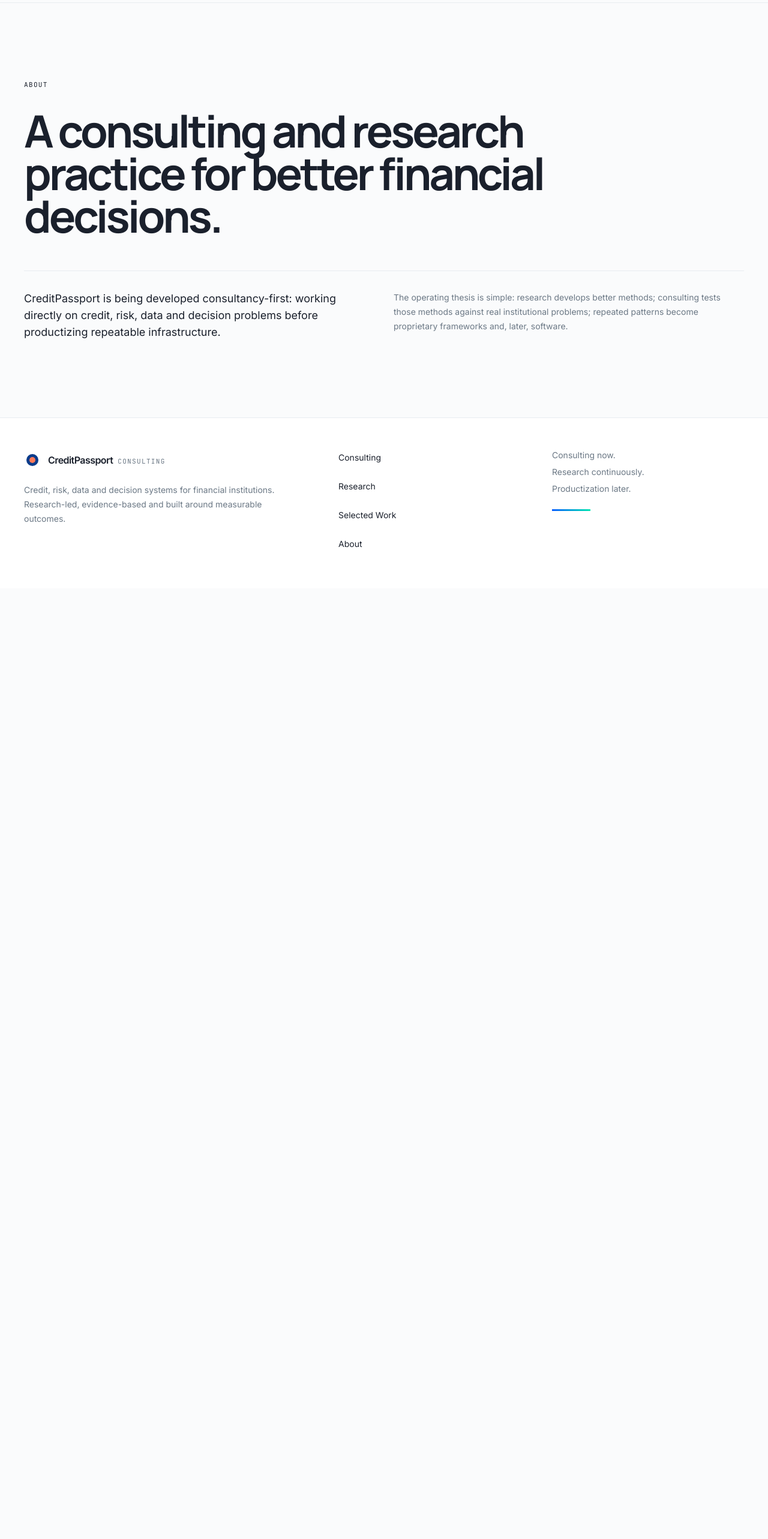
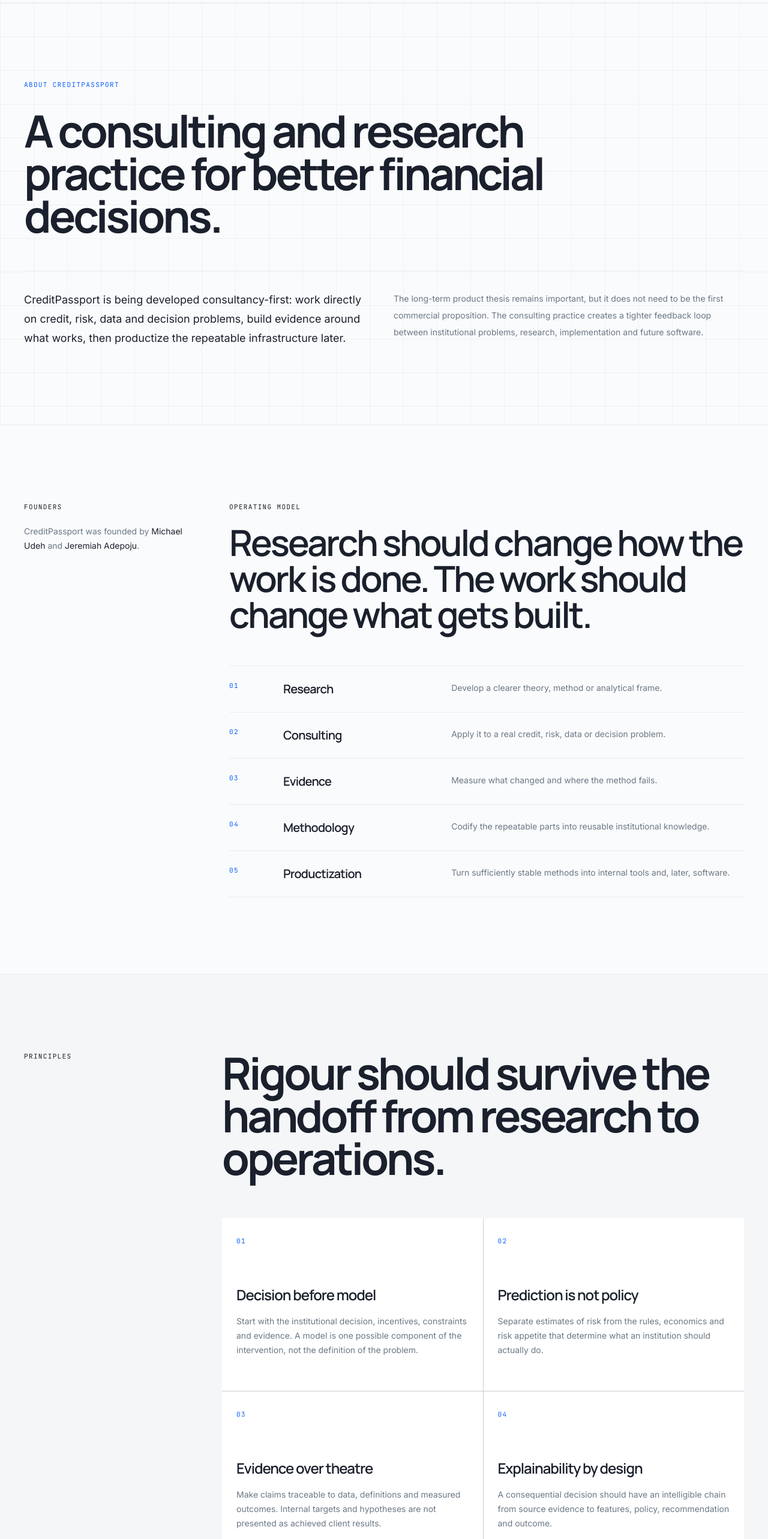
Before and after one commit to AdepojuJeremy/credit-passport-consultancy, a Next.js app: page /about in a window 1280 px wide. Shown: the part 60-2626 px from the top of the page at 60% size. Before the commit the page ends 1041 px from the top, so only its background shows below. Built offline with nearby package versions, Linux system fonts and the light colour scheme.

Commit message:
feat: build institutional about page

```diff
--- a/app/about/page.tsx
+++ b/app/about/page.tsx
@@ -1,20 +1,106 @@
 import type { Metadata } from "next";
+import Link from "next/link";
+import { ArrowUpRight } from "lucide-react";
 
-export const metadata: Metadata = { title: "About" };
+export const metadata: Metadata = {
+  title: "About",
+  description: "CreditPassport is a consulting and research practice focused on better credit, risk, data and decision systems.",
+};
+
+const principles = [
+  ["01", "Decision before model", "Start with the institutional decision, incentives, constraints and evidence. A model is one possible component of the intervention, not the definition of the problem."],
+  ["02", "Prediction is not policy", "Separate estimates of risk from the rules, economics and risk appetite that determine what an institution should actually do."],
+  ["03", "Evidence over theatre", "Make claims traceable to data, definitions and measured outcomes. Internal targets and hypotheses are not presented as achieved client results."],
+  ["04", "Explainability by design", "A consequential decision should have an intelligible chain from source evidence to features, policy, recommendation and outcome."],
+  ["05", "Research into practice", "Use research to create better methods, test those methods against real institutional problems and preserve what survives contact with evidence."],
+  ["06", "Productize repetition", "When a consulting method becomes repeatable, validated and operationally useful, it becomes a candidate for tooling and later product infrastructure."],
+];
+
+const flywheel = [
+  ["Research", "Develop a clearer theory, method or analytical frame."],
+  ["Consulting", "Apply it to a real credit, risk, data or decision problem."],
+  ["Evidence", "Measure what changed and where the method fails."],
+  ["Methodology", "Codify the repeatable parts into reusable institutional knowledge."],
+  ["Productization", "Turn sufficiently stable methods into internal tools and, later, software."],
+];
 
 export default function AboutPage() {
   return (
-    <section className="site-container py-20 md:py-32">
-      <p className="kicker">About</p>
+    <>
+      <section className="section-grid border-b hairline">
+        <div className="site-container py-20 md:py-32">
+          <p className="kicker text-[color:var(--brand-blue)]">About CreditPassport</p>
           <h1 className="section-title mt-8 max-w-5xl">A consulting and research practice for better financial decisions.</h1>
           <div className="mt-14 grid gap-8 border-t hairline pt-8 md:grid-cols-2">
-        <p className="max-w-xl text-lg leading-7">
-          CreditPassport is being developed consultancy-first: working directly on credit, risk, data and decision problems before productizing repeatable infrastructure.
+            <p className="max-w-xl text-lg leading-8">
+              CreditPassport is being developed consultancy-first: work directly on credit, risk, data and decision problems, build evidence around what works, then productize the repeatable infrastructure later.
             </p>
-        <p className="max-w-xl text-sm leading-6 text-[color:var(--muted)]">
-          The operating thesis is simple: research develops better methods; consulting tests those methods against real institutional problems; repeated patterns become proprietary frameworks and, later, software.
+            <p className="max-w-xl text-sm leading-7 text-[color:var(--muted)]">
+              The long-term product thesis remains important, but it does not need to be the first commercial proposition. The consulting practice creates a tighter feedback loop between institutional problems, research, implementation and future software.
             </p>
           </div>
+        </div>
       </section>
+
+      <section className="site-container py-20 md:py-32">
+        <div className="grid gap-14 lg:grid-cols-[0.5fr_1.5fr]">
+          <div>
+            <p className="kicker">Founders</p>
+            <p className="mt-5 text-sm leading-6 text-[color:var(--muted)]">
+              CreditPassport was founded by <span className="text-[color:var(--foreground)]">Michael Udeh</span> and <span className="text-[color:var(--foreground)]">Jeremiah Adepoju</span>.
+            </p>
+          </div>
+          <div>
+            <p className="kicker">Operating model</p>
+            <h2 className="mt-5 max-w-4xl font-[family-name:var(--font-manrope)] text-4xl font-semibold tracking-[-0.05em] md:text-6xl">
+              Research should change how the work is done. The work should change what gets built.
+            </h2>
+            <div className="mt-14 border-t hairline">
+              {flywheel.map(([title, copy], index) => (
+                <div key={title} className="grid gap-5 border-b hairline py-6 md:grid-cols-[70px_0.8fr_1.5fr]">
+                  <span className="kicker text-[color:var(--brand-blue)]">{String(index + 1).padStart(2, "0")}</span>
+                  <h3 className="font-[family-name:var(--font-manrope)] text-xl font-semibold tracking-[-0.04em]">{title}</h3>
+                  <p className="max-w-xl text-sm leading-6 text-[color:var(--muted)]">{copy}</p>
+                </div>
+              ))}
+            </div>
+          </div>
+        </div>
+      </section>
+
+      <section className="border-y hairline bg-[color:var(--panel)]">
+        <div className="site-container py-20 md:py-32">
+          <div className="grid gap-10 md:grid-cols-[0.5fr_1.5fr]">
+            <p className="kicker">Principles</p>
+            <div>
+              <h2 className="section-title max-w-4xl">Rigour should survive the handoff from research to operations.</h2>
+              <div className="mt-16 grid gap-px bg-[color:var(--line-strong)] sm:grid-cols-2">
+                {principles.map(([number, title, copy]) => (
+                  <article key={number} className="min-h-72 bg-[color:var(--surface)] p-6">
+                    <span className="kicker text-[color:var(--brand-blue)]">{number}</span>
+                    <h3 className="mt-16 font-[family-name:var(--font-manrope)] text-2xl font-semibold tracking-[-0.045em]">{title}</h3>
+                    <p className="mt-4 text-sm leading-6 text-[color:var(--muted)]">{copy}</p>
+                  </article>
+                ))}
+              </div>
+            </div>
+          </div>
+        </div>
+      </section>
+
+      <section className="bg-[color:var(--inverse)] text-[color:var(--inverse-foreground)]">
+        <div className="site-container py-20 md:flex md:items-end md:justify-between md:gap-12 md:py-28">
+          <div>
+            <p className="kicker text-white/50">Work with CreditPassport</p>
+            <h2 className="mt-6 max-w-3xl font-[family-name:var(--font-manrope)] text-4xl font-semibold tracking-[-0.05em] md:text-6xl">
+              Start with a difficult decision, not a predetermined solution.
+            </h2>
+          </div>
+          <Link href="/contact" className="mt-8 inline-flex items-center gap-2 rounded-full bg-[color:var(--brand-mint)] px-6 py-3 text-sm font-medium text-[#081a3a] md:mt-0">
+            Start a conversation <ArrowUpRight size={15} aria-hidden="true" />
+          </Link>
+        </div>
+      </section>
+    </>
   );
 }
```
Lines whose indentation alone changed are shown as unchanged.
